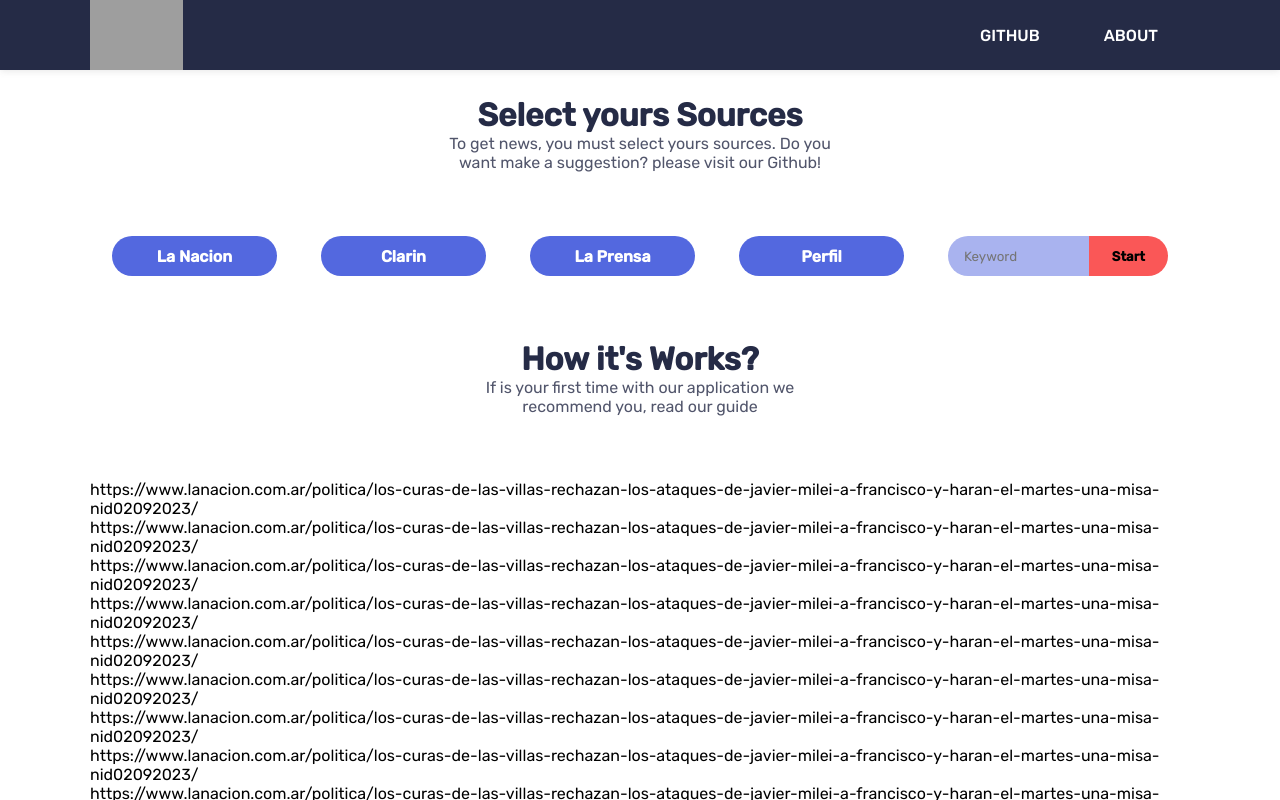
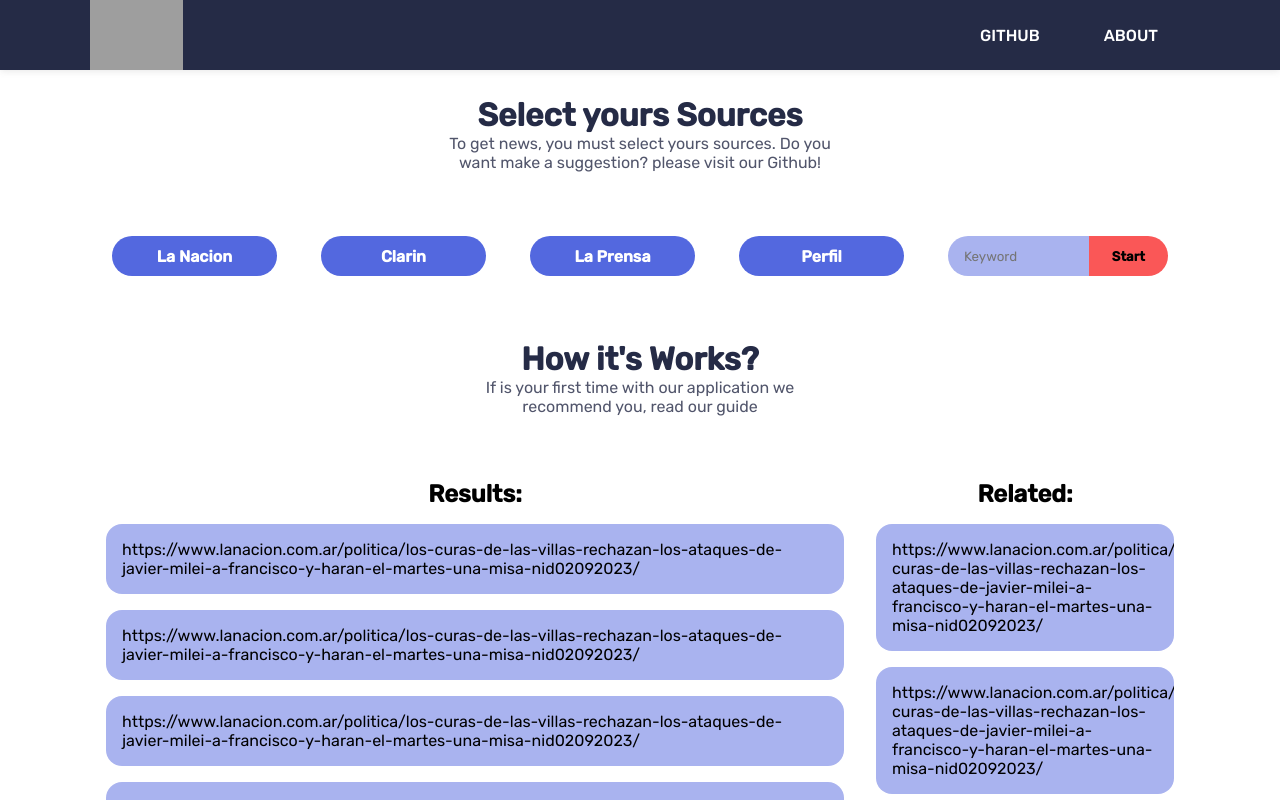
Before and after one commit to Chmod351/scrapper_ia_summary, a React (Vite) app: page / in a window 1280 px wide. Both pictures are taken after a click on the button "Start". Shown: the top 800 px of the page. Built offline with nearby package versions, Linux system fonts and the light colour scheme; grey boxes are pictures that could not be loaded.

Commit message:
related and cards

```diff
--- a/src/components/ui/ScrappedInfoContainer.jsx
+++ b/src/components/ui/ScrappedInfoContainer.jsx
@@ -1,18 +1,114 @@
+import { useState } from 'react';
 import { styled } from 'styled-components';
+import { mobile } from '../../config/responsive';
 import { temporalLinks } from '../layout/dummy';
 import ScrappedResults from './ScrappedResults';
-const Container = styled.section``;
-const Wrapper = styled.div``;
+import { main } from '../../config/theme';
 
+const Container = styled.section`
+  max-width: 1100px;
+  ${mobile({ flexDirection: 'column' })}
+`;
+const Pc = styled.div`
+  display: flex;
+  flex-direction: row;
+  ${mobile({ display: 'none' })}
+`;
+const Mobile = styled.div`
+  display: none;
+  ${mobile({ display: 'flex' })}
+`;
+
+const Wrapper = styled.div`
+  max-width: 70%;
+  ${mobile({ maxWidth: '100%' })}
+`;
+const Related = styled.aside`
+  max-width: 30%;
+  ${mobile({ maxWidth: '100%' })}
+`;
+const Options = styled.div`
+  display: flex;
+  justify-content: space-evenly;
+`;
 const ScrappedInfoContainer = () => {
+  const [related, setRelated] = useState(false);
+  const Title = styled.h2`
+    display: flex;
+    justify-content: center;
+    color: ${main.primaryFonts};
+  `;
   return (
     <Container>
+      <Pc>
         <Wrapper>
+          <Title style={{ color: `black` }}>Results:</Title>
           {temporalLinks.map((l) => {
             const { id, link } = l;
             return <ScrappedResults key={id} link={link} />;
           })}
         </Wrapper>
+        <Related>
+          <Title style={{ color: `black` }}>Related:</Title>
+
+          {temporalLinks.map((temp) => {
+            const { id, link } = temp;
+            return <ScrappedResults key={id} link={link} />;
+          })}
+        </Related>
+      </Pc>
+      <Mobile>
+        {related ? (
+          <Related>
+            <Options>
+              <Title
+                onClick={() => {
+                  setRelated(!related);
+                }}
+              >
+                Results:
+              </Title>
+              <Title
+                style={{ color: `black` }}
+                onClick={() => {
+                  setRelated(!related);
+                }}
+              >
+                Related:
+              </Title>{' '}
+            </Options>
+            {temporalLinks.map((temp) => {
+              const { id, link } = temp;
+              return <ScrappedResults key={id} link={link} />;
+            })}
+          </Related>
+        ) : (
+          <Wrapper>
+            <Options>
+              <Title
+                style={{ color: `black` }}
+                onClick={() => {
+                  setRelated(!related);
+                }}
+              >
+                Results:
+              </Title>
+              <Title
+                onClick={() => {
+                  setRelated(!related);
+                }}
+              >
+                Related:
+              </Title>
+            </Options>
+
+            {temporalLinks.map((l) => {
+              const { id, link } = l;
+              return <ScrappedResults key={id} link={link} />;
+            })}
+          </Wrapper>
+        )}
+      </Mobile>
     </Container>
   );
 };
--- a/src/components/ui/ScrappedResults.jsx
+++ b/src/components/ui/ScrappedResults.jsx
@@ -1,12 +1,24 @@
 import { styled } from 'styled-components';
-
-const Container = styled.article``;
-const Wrapper = styled.div``;
+import { main } from '../../config/theme';
+const Container = styled.article`
+  margin: 1rem;
+  background-color: ${main.primaryResults};
+  border-radius: 1rem;
+  cursor: pointer;
+`;
+const Wrapper = styled.div`
+  max-height: 30rem;
+  height: auto;
+  flex-wrap: wrap;
+  margin: auto;
+  padding: 1rem;
+  overflow: hidden;
+`;
 
 const ScrappedResults = ({ link }) => {
   return (
     <Container>
-      <Wrapper>{link}</Wrapper>
+      <Wrapper title={link}>{link}</Wrapper>
     </Container>
   );
 };
```
Lines whose indentation alone changed are shown as unchanged.
